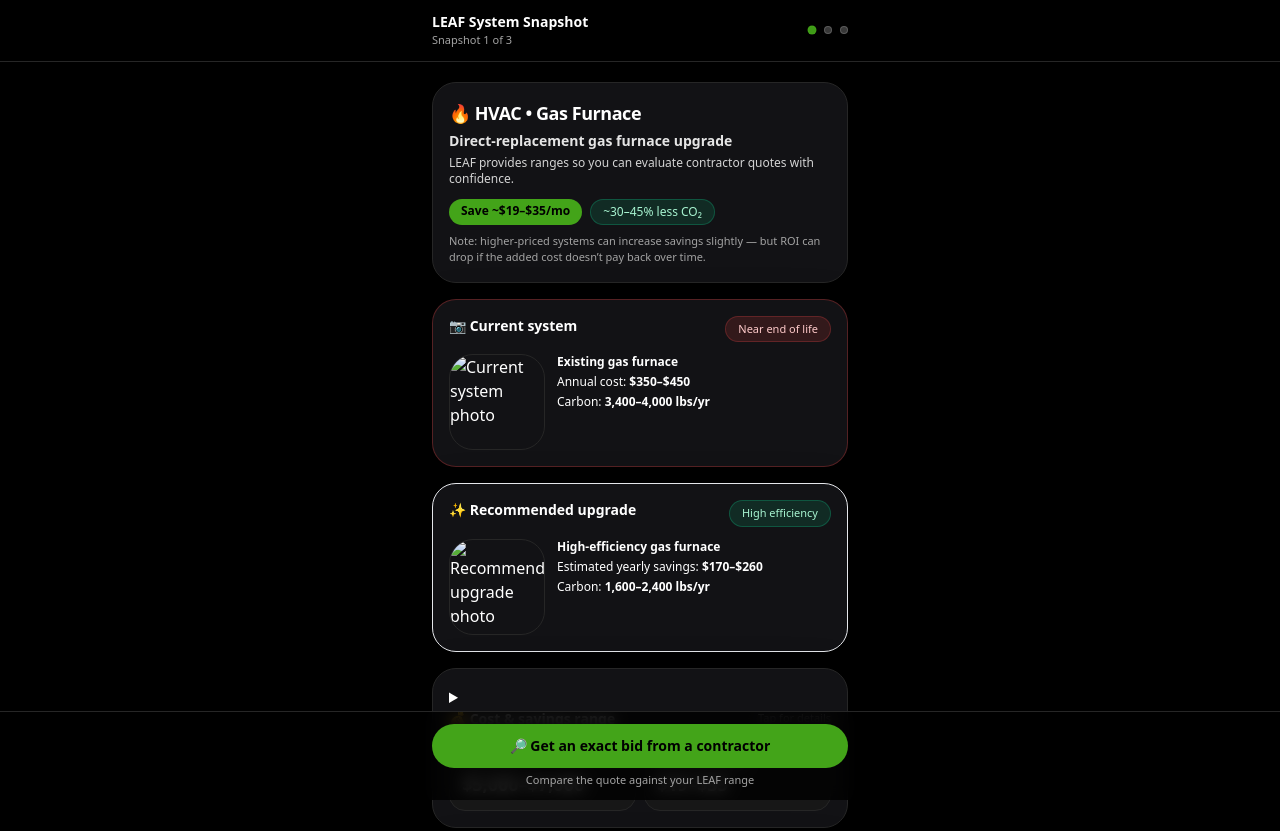
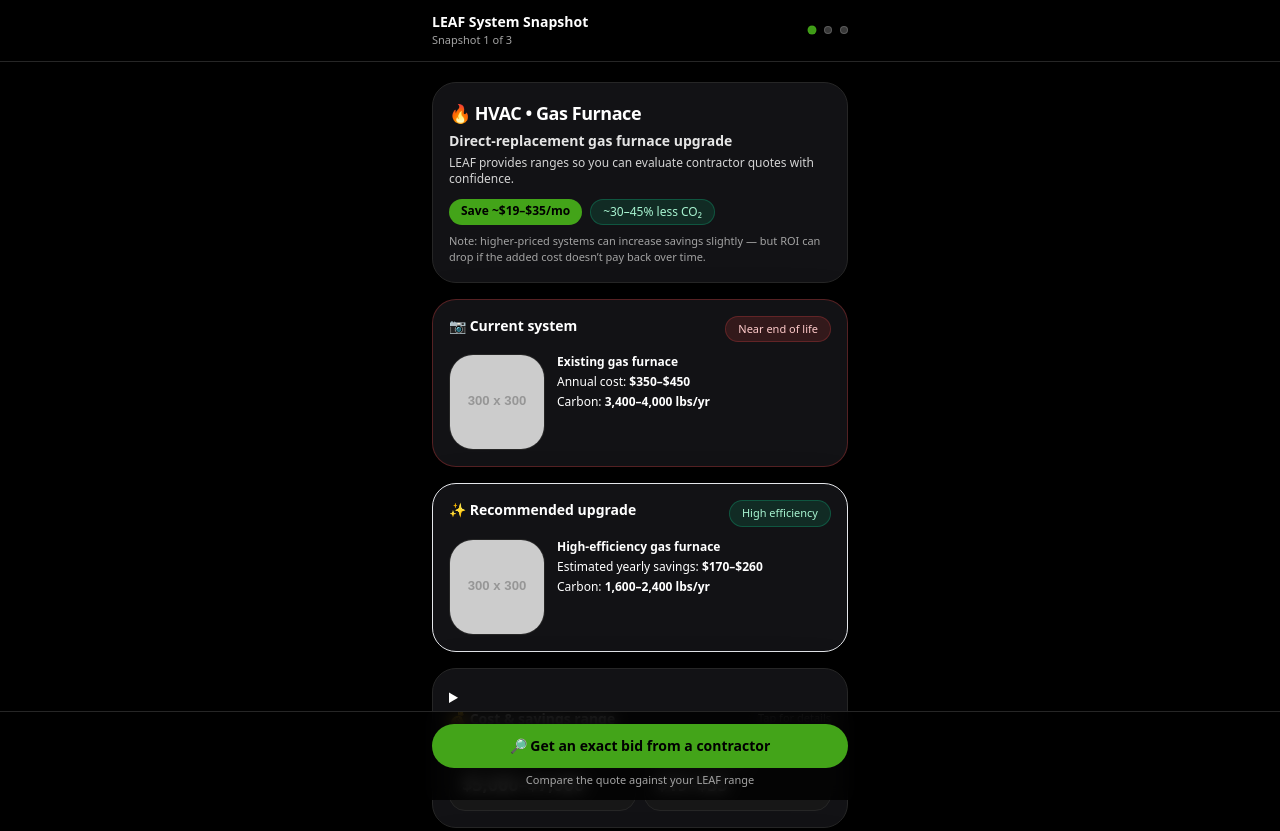
Before and after one commit to NateGarrisonREI1/leaf-ss-viewer, a plain HTML site: page public/index.html in a window 1280 px wide. Shown: the top 831 px of the page. Drawn offline with nearby package versions, Linux system fonts and the light colour scheme; placeholder pictures from the web are drawn by us.

Commit message:
Add DB-first image fallback logic

```diff
--- a/public/index.html
+++ b/public/index.html
@@ -904,10 +904,23 @@
     $('[data-el="heroSystemTitle"]').textContent = snap.systemTitle;
     $('[data-el="heroSystemSubtitle"]').textContent = snap.systemSubtitle;
 
-    const curImg = $('[data-el="currentImg"]');
-    const upImg  = $('[data-el="upgradeImg"]');
-    if (curImg) curImg.src = snap.currentImg || "";
-    if (upImg)  upImg.src  = snap.upgradeImg || "";
+ const curImg = $('[data-el="currentImg"]');
+const upImg  = $('[data-el="upgradeImg"]');
+
+const FALLBACK_CURRENT =
+  "https://placehold.co/300x300?text=Current+System";
+
+const FALLBACK_UPGRADE =
+  "https://placehold.co/300x300?text=Recommended+Upgrade";
+
+if (curImg) {
+  curImg.src = snap.currentImg || FALLBACK_CURRENT;
+}
+
+if (upImg) {
+  upImg.src = snap.upgradeImg || FALLBACK_UPGRADE;
+}
+
 
     const currentName = $('[data-el="currentName"]');
     const recommendedName = $('[data-el="recommendedName"]');
```
